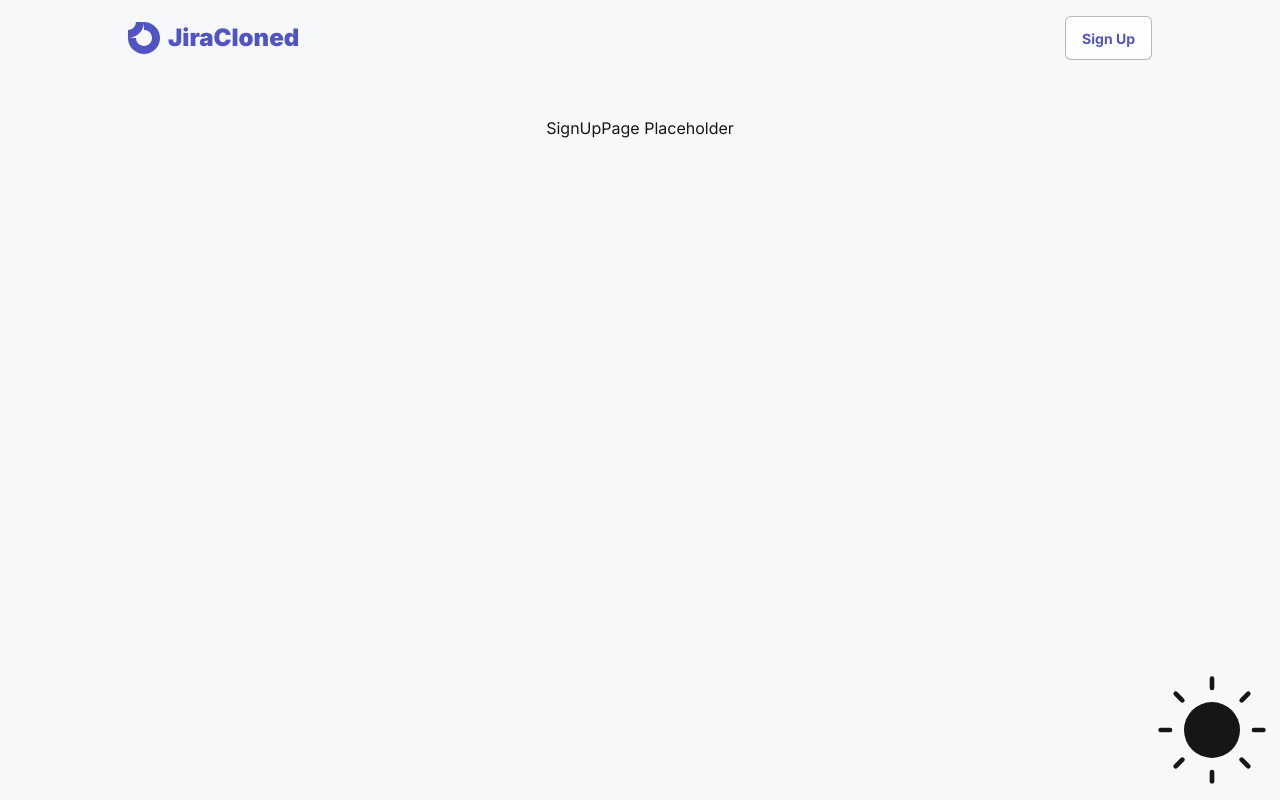
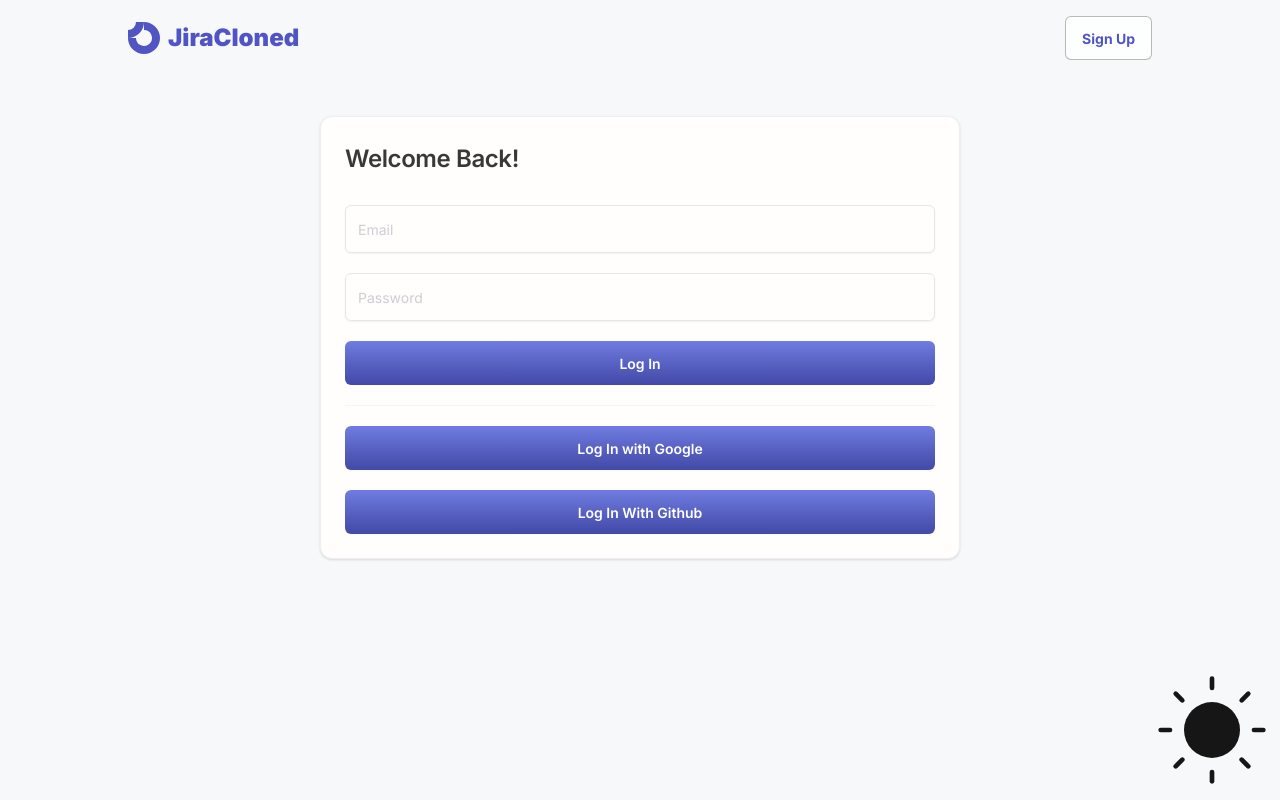
Before and after one commit to PaulHaze/jira-clone, a Next.js app: page /sign-up in a window 1280 px wide. Built offline with nearby package versions, Linux system fonts and the light colour scheme.

Commit message:
add a basic sign in card

```diff
--- a/src/app/(auth)/sign-up/page.tsx
+++ b/src/app/(auth)/sign-up/page.tsx
@@ -1,7 +1,9 @@
+import { SignInCard } from '@/features';
+
 export default function SignUpPage() {
   return (
-    <div>
-      <p>SignUpPage Placeholder</p>
+    <div className="w-full">
+      <SignInCard />
     </div>
   );
 }
--- a/src/app/layout.tsx
+++ b/src/app/layout.tsx
@@ -21,14 +21,14 @@ export default function RootLayout({
 }>) {
   return (
     <html lang="en" suppressHydrationWarning>
-      <body className={cn(`${inter.className} min-h-screen antialiased`)}>
+      <body
+        className={cn(`${inter.className} relative min-h-screen antialiased`)}
+      >
         <ThemeProvider>
-          <div className="relative">
-            <div className="absolute bottom-2 right-3">
-              <ThemeToggle />
-            </div>
-            {children}
+          <div className="absolute bottom-2 right-3">
+            <ThemeToggle />
           </div>
+          {children}
         </ThemeProvider>
       </body>
     </html>
--- a/src/features/auth/SignInCard.tsx
+++ b/src/features/auth/SignInCard.tsx
@@ -1,7 +1,44 @@
+'use client';
+
+import {
+  Card,
+  CardContent,
+  CardHeader,
+  CardTitle,
+  Input,
+  Button,
+} from '@/components/ui';
+
 export function SignInCard() {
   return (
-    <div>
-      <p>SignInCard Placeholder</p>
-    </div>
+    <Card className="mx-auto max-w-sm border-base-300">
+      <CardHeader className="mb-1">
+        <CardTitle>
+          <h3 className="font-semibold opacity-85">Welcome Back!</h3>
+        </CardTitle>
+      </CardHeader>
+      <CardContent>
+        <form className="space-y-5">
+          <Input
+            placeholder="Email"
+            type="email"
+            onChange={() => {
+              console.log('email');
+            }}
+          />
+          <Input
+            placeholder="Password "
+            type="password"
+            onChange={() => {
+              console.log('pwd');
+            }}
+          />
+          <Button className="w-full">Log In</Button>
+          <hr className="opacity-40" />
+          <Button className="w-full">Log In with Google</Button>
+          <Button className="w-full">Log In With Github</Button>
+        </form>
+      </CardContent>
+    </Card>
   );
 }
```
